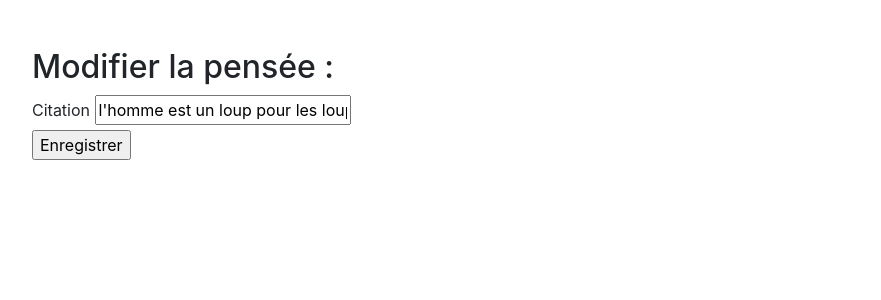
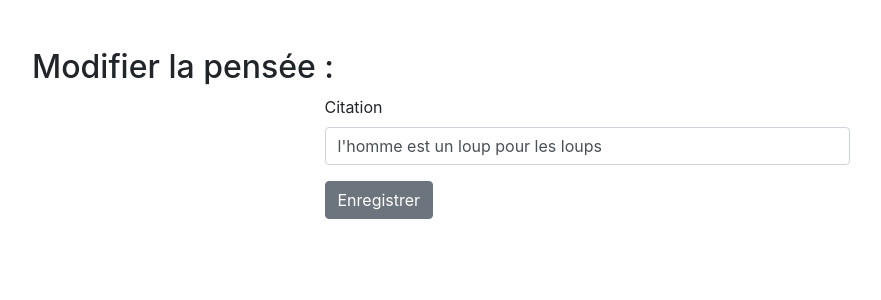
Before and after one commit to thomgo/carnet-de-notes, a Flask app: page /admin/thought/update/2 in a window 1280 px wide. Shown: the part 297-597 px from the top of the page, without its empty margins (53-934 px from the left). Run offline with Flask 2, Linux system fonts and the light colour scheme; data comes from the database, SQL or seed files in the repository; some libraries are stand-ins or nearby versions.

Commit message:
add style for update thought form

```diff
--- a/app/templates/admin/update_thought.html.j2
+++ b/app/templates/admin/update_thought.html.j2
@@ -1,14 +1,14 @@
 {% extends "layout.html.j2" %}
 {% block body %}
   <h2>Modifier la pensée :</h2>
-  <form action="" method="post">
+  <form action="" method="post" class="col-12 col-sm-6 mx-auto">
     {{ form.hidden_tag() }}
-    <div>
+    <div class="form-group">
       {{ form.content.label }}
-      {{ form.content() }}
+      {{ form.content(class_="form-control") }}
     </div>
-    <div>
-      {{ form.submit() }}
+    <div class="form-group">
+      {{ form.submit(class_="btn btn-secondary text-white") }}
     </div>
   </form>
 {% endblock %}
```
